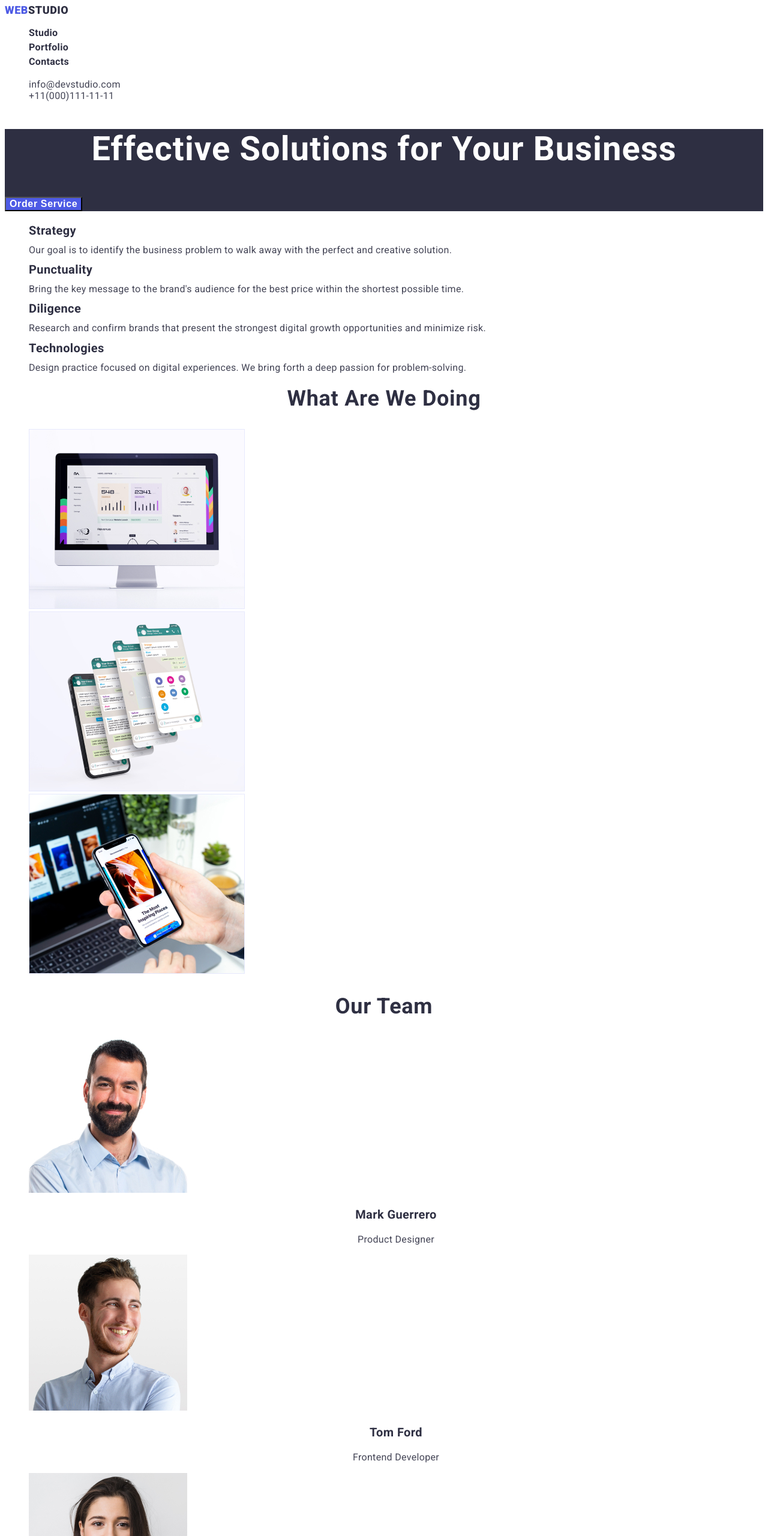
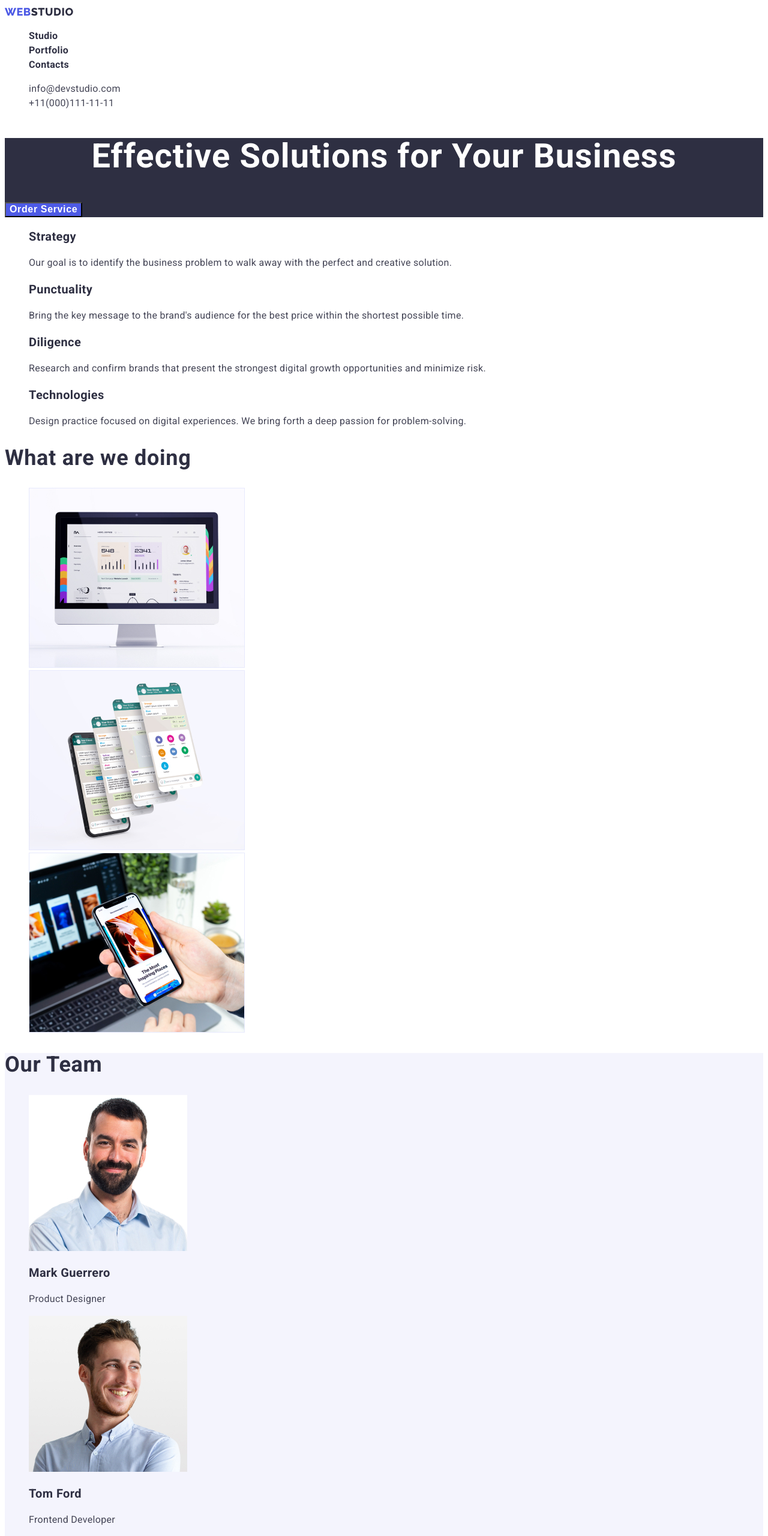
Before and after one commit to turko-yurii/goit-markup-hw-02, a plain HTML site: page index.html in a window 1280 px wide. Shown: the top 2560 px of the page at 60% size. Drawn offline with Linux system fonts and the light colour scheme.

Commit message:
changes style,line-height

```diff
--- a/index.html
+++ b/index.html
@@ -6,11 +6,10 @@
     <meta name="viewport" content="width=device-width, initial-scale=1.0">
     <title>homework-2</title>
     <link rel="stylesheet" href="./styles/styles.css">
-    <link rel="preconnect" href="https://fonts.googleapis.com">
-    <link rel="preconnect" href="https://fonts.gstatic.com" crossorigin>
-    <link
-         href="https://fonts.googleapis.com/css2?family=Montserrat:wght@400;700&family=Roboto:wght@400;500;700;900&display=swap"
-         rel="stylesheet">
+<link rel="preconnect" href="https://fonts.googleapis.com">
+<link rel="preconnect" href="https://fonts.gstatic.com" crossorigin>
+<link href="https://fonts.googleapis.com/css2?family=Raleway:wght@800&family=Roboto:wght@400;500;700;900&display=swap"
+    rel="stylesheet">
 </head>
 <body>
 <header class="header">
@@ -65,7 +64,7 @@
             <li><img width="360" height="300" src="image/img3.jpg" alt="men look in the phone"></li>
         </ul>
     </section>
-    <section>
+    <section class="background-team">
         <h2 class="team-photo">Our Team</h2>
         <ul class="team-spase">
         <li><img width="264" height="260" src="image/imgMark.jpg" alt="Mark">
--- a/styles/styles.css
+++ b/styles/styles.css
@@ -1,38 +1,44 @@
+header{
+font-family: 'Raleway', sans-serif;
+}
 
 body{
-    font-family: 'Montserrat', sans-serif;
     font-family: 'Roboto', sans-serif;
      background-color: #ffffff;
 }
 
 /*header*/
+
 .header-list {
     list-style: none;
 }
+
 .header{
     background: #FFFFFF;
 
 }
+
 .webstudio {
     font-weight: 800;
     font-size: 18px;
-    line-height: 1.33px;
+    line-height: 1.33;
     letter-spacing: 0.03em;
     text-transform: uppercase;
     color: #2E2F42;
     text-decoration: none;
 }
+
 .other-color{
-        text-decoration: none;
     font-weight: 800;
     font-size: 18px;
-        line-height: 1.33px;
+    line-height: 1.33;
     letter-spacing: 0.03em;
     text-transform: uppercase;
     color: #4D5AE5;
 }
 
 .header-link {
+    font-family: 'Roboto';
     font-weight: 600;
     font-size: 16px;
     line-height: 1.5;
@@ -40,14 +46,14 @@ body{
     color: #2e2f42;
     text-decoration: none;
 }
+
 .navigation-list{
     list-style: none;
 }
 .navigation-link {
-    font-style: normal;
-    font-weight: 400;
+    font-family: 'Roboto';
     font-size: 16px;
-    line-height: 1.5px;
+    line-height: 1.5;
     letter-spacing: 0.02em;
     color: #434455;
     text-decoration: none;
@@ -61,7 +67,7 @@ body{
 .header-top-list {
     font-weight: 600;
     font-size: 56px;
-        line-height: (60 / 56);
+    line-height: calc(60/56);
      text-align: center;
     letter-spacing: 0.02em;
     color: #FFFFFF;
@@ -70,13 +76,14 @@ body{
 .header-top-button {
     font-weight: 600;
     font-size: 16px;
-    line-height: (19 / 16);
+    line-height: 1.18;
     letter-spacing: 0.04em;
      color: #FFFFFF;
     background: #4D5AE5;
 }
 
 /*rule*/
+
 .rule {
     list-style: none;
 }
@@ -91,33 +98,40 @@ body{
 
 .rule-item {
     font-size: 16px;
-        line-height: 1.20px;
+    line-height: 1.5;
     letter-spacing: 0.02em;
     color: #434455;
 }
+
 /*section1*/
+
 .work-photo{
     font-weight: 600;
     font-size: 36px;
-        line-height: (40 / 60);
-        text-align: center;
+    line-height: 1.11;
+    letter-spacing: 0.02em;
+    color: #2E2F42;
+}
+
+.work-spase{
+    list-style: none;
+}
+
+/*section2*/
+
+.background-team{
+    background: #F4F4FD;
+}
+
+.team-photo{
+    font-weight: 600;
+    font-size: 36px;
+    line-height: 1.11;
     letter-spacing: 0.02em;
     text-transform: capitalize;
     color: #2E2F42;
 }
-.work-spase{
-    list-style: none;
-}
-/*section2*/
-.team-photo{
-    font-weight: 600;
-        font-size: 36px;
-        line-height: (40 / 36);
-        text-align: center;
-        letter-spacing: 0.02em;
-        text-transform: capitalize;
-        color: #2E2F42;
-}
+
 .team-spase{
     list-style: none;
 }
@@ -125,40 +139,43 @@ body{
 .team-photo-name {
     font-weight: 600;
     font-size: 20px;
-    line-height: (24 / 20);
-    text-align: center;
+    line-height: 1.2;
     letter-spacing: 0.02em;
     color: #2E2F42;
 }
 
 .team-photo-job {
     font-size: 16px;
-    line-height: 1.20;
-    text-align: center;
+    line-height: 1.5;
     letter-spacing: 0.02em;
     color: #434455;
 }
+
 /*fotter*/
+
 .footer-color{
     background: #2E2F42;
 
 }
+
 .webstudio-footer {
     text-decoration: none;
     font-weight: 800;
     font-size: 18px;
-        line-height: 1.16px;
+    line-height: 1.16;
     letter-spacing: 0.03em;
      color: #F4F4FD;
 }
+
 .footer-list{
      font-size: 16px;
-        line-height: (24 / 16);
+     line-height: 1.5;
      letter-spacing: 0.02em;
      color: #E7E9FC;
 }
 
 /*portfolio-navigation*/
+
 .visually-hidden {
     position: absolute;
     width: 1px;
@@ -172,9 +189,11 @@ font-weight: 600;
     clip: rect(0 0 0 0);
     overflow: hidden;
 }
+
 .nav-list-style{
     list-style: none;
 }
+
 .nav-list-item{
     font-weight: 600;
     font-size: 16px;
@@ -182,6 +201,7 @@ font-weight: 600;
     color: #4D5AE5;
      background: #F4F4FD;
 }
+
 .nav-list-item:hover,
 .nav-list-item:focus{
     background: #4D5AE5;
@@ -189,23 +209,26 @@ font-weight: 600;
 }
 
 /*portfolio section*/
+
 .nav-list-style ul{
     list-style: none;
 }
+
 .lis-backround{
     background: #FFFFFF;
 }
+
 .section-title {
     font-weight: 600;
     font-size: 20px;
-    line-height: (24 / 20);
+    line-height: 1.2;
     letter-spacing: 0.02em;
     color: #2E2F42;
 }
 
 .section-subtitle {
     font-size: 16px;
-    line-height: (24 / 16);
+    line-height: 1.5;
     letter-spacing: 0.02em;
     color: #434455;
 }
```
Also changed, not shown: portfolio.html (+5 -6 lines). Lines whose indentation alone changed are shown as unchanged.
